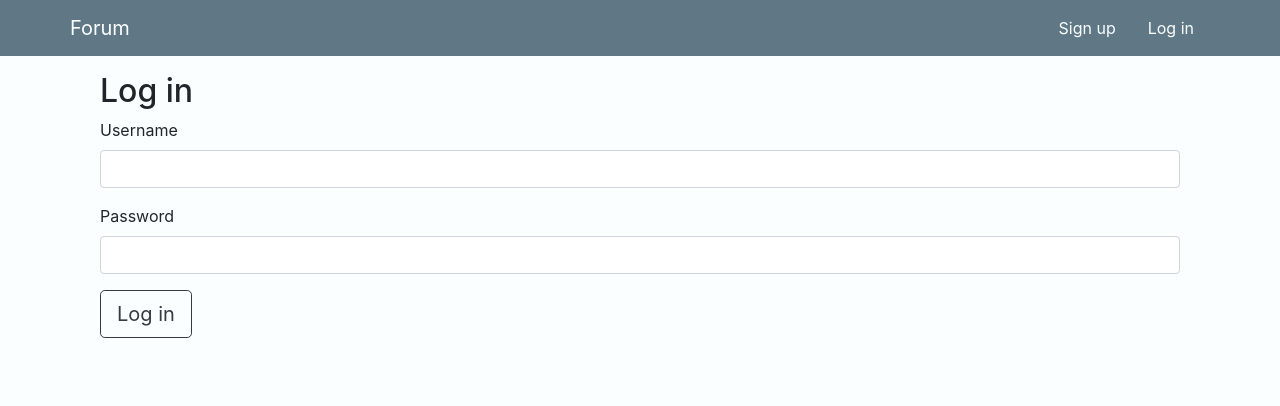
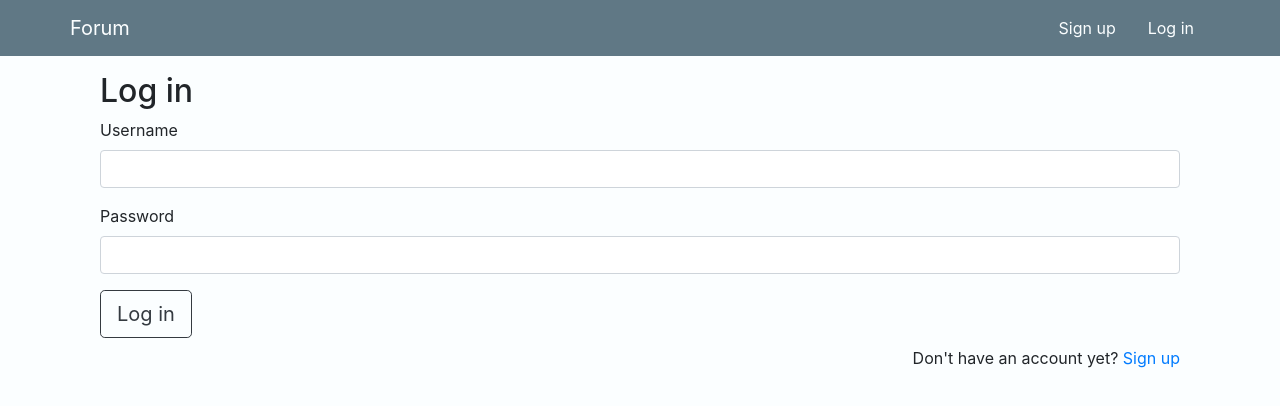
Before and after one commit to KadenZipfel/react-forum, a React (Create React App) app in the folder client/: page /signin in a window 1280 px wide. Shown: the top 406 px of the page. Built offline with nearby package versions, Linux system fonts and the light colour scheme.

Commit message:
Add links between signin and signup

```diff
--- a/client/src/components/AuthForm.js
+++ b/client/src/components/AuthForm.js
@@ -1,4 +1,5 @@
 import React, {Component} from 'react';
+import {Link} from 'react-router-dom';
 
 class AuthForm extends Component {
   constructor(props) {
@@ -60,6 +61,12 @@ class AuthForm extends Component {
             {heading}
           </button>
         </form>
+        {signUp && (
+          <p className="mt-2 text-right">Already have an account? <Link to='/signin'>Sign in</Link></p>
+        )}
+        {!signUp && (
+          <p className="mt-2 text-right">Don't have an account yet? <Link to='/signup'>Sign up</Link></p>
+        )}
       </div>
     );
   }
```
